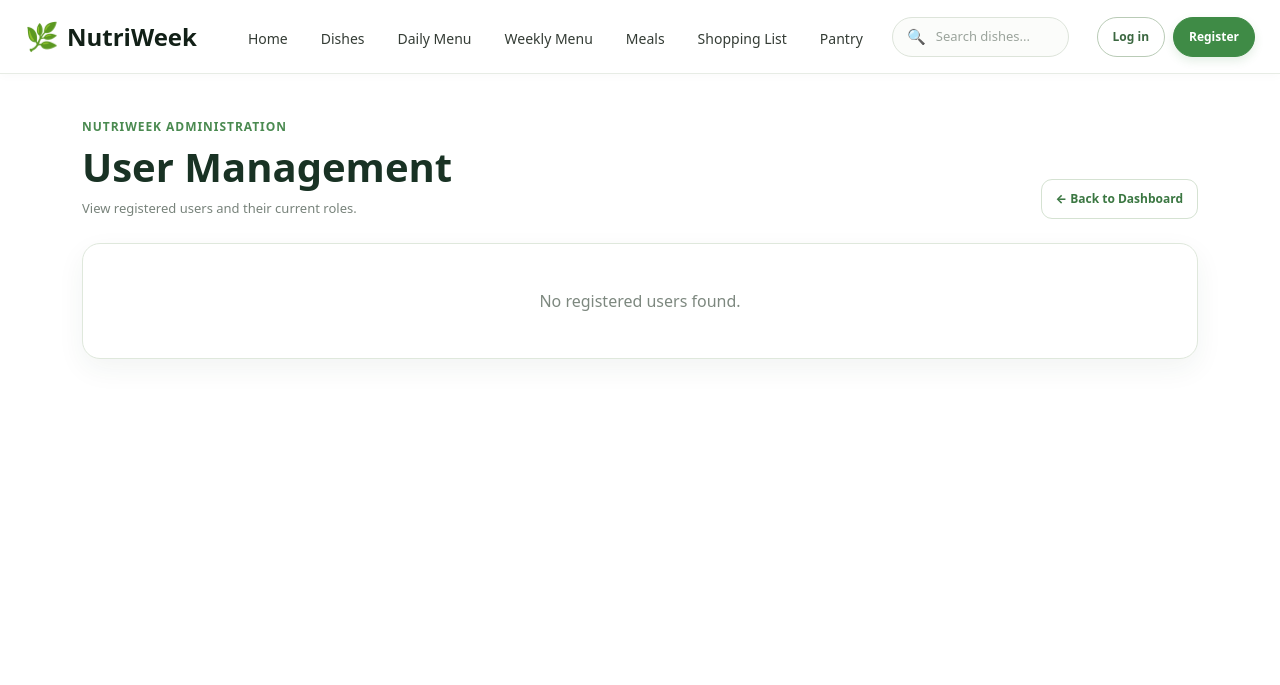
After one commit to SandraNovovic/NutriWeek, an ASP.NET Core app: template NutriWeek/Areas/Admin/Views/UserManagement/Index.cshtml in a window 1280 px wide. The commit adds this page. Shown: the top 685 px of the page. Run offline with ASP.NET Core 8, Linux system fonts and the light colour scheme; the template is opened without the code that fills it, so the values that code supplies are empty; style sheets or scripts are compiled from the project's sources; the project's own start-up code is not run, and a stand-in starts its controllers and pages.

Commit message:
Add admin user management page

```diff
--- /dev/null
+++ b/NutriWeek/Areas/Admin/Views/UserManagement/Index.cshtml
@@ -0,0 +1,246 @@
+@using NutriWeek.Areas.Admin.ViewModels
+
+@model IEnumerable<UserViewModel>
+
+@{
+    ViewData["Title"] = "User Management";
+}
+
+<style>
+
+    .users-page {
+        padding: 44px 0 70px;
+    }
+
+    .users-header {
+        margin-bottom: 24px;
+        display: flex;
+        align-items: flex-end;
+        justify-content: space-between;
+        gap: 18px;
+    }
+
+    .users-eyebrow {
+        margin-bottom: 7px;
+        color: #4a8a50;
+        font-size: 12px;
+        font-weight: 800;
+        letter-spacing: .08em;
+        text-transform: uppercase;
+    }
+
+    .users-title {
+        margin: 0;
+        color: #193224;
+        font-size: 40px;
+        font-weight: 900;
+    }
+
+    .users-subtitle {
+        margin: 8px 0 0;
+        color: #78837b;
+        font-size: 13px;
+    }
+
+    .back-admin-button {
+        padding: 10px 14px;
+        border: 1px solid #d5e2d2;
+        border-radius: 11px;
+        background: white;
+        color: #3b7742;
+        text-decoration: none;
+        font-size: 12px;
+        font-weight: 800;
+    }
+
+    .users-card {
+        overflow: hidden;
+        border: 1px solid #dfe8dc;
+        border-radius: 18px;
+        background: white;
+        box-shadow: 0 10px 28px rgba(38, 67, 43, .06);
+    }
+
+    .users-table {
+        width: 100%;
+        border-collapse: collapse;
+    }
+
+    .users-table th,
+    .users-table td {
+        padding: 15px 18px;
+        border-bottom: 1px solid #edf2eb;
+        text-align: left;
+    }
+
+    .users-table th {
+        background: #f6faf4;
+        color: #6f7b72;
+        font-size: 11px;
+        font-weight: 900;
+        letter-spacing: .04em;
+        text-transform: uppercase;
+    }
+
+    .users-table tr:last-child td {
+        border-bottom: none;
+    }
+
+    .user-email {
+        color: #24382b;
+        font-size: 13px;
+        font-weight: 800;
+    }
+
+    .role-list {
+        display: flex;
+        flex-wrap: wrap;
+        gap: 6px;
+    }
+
+    .role-badge {
+        padding: 5px 9px;
+        border-radius: 999px;
+        background: #edf6e9;
+        color: #3f7d46;
+        font-size: 10px;
+        font-weight: 900;
+    }
+
+    .no-role {
+        color: #9aa39c;
+        font-size: 11px;
+        font-style: italic;
+    }
+
+    .users-empty {
+        padding: 45px 20px;
+        color: #7d887f;
+        text-align: center;
+    }
+
+    @@media (max-width: 700px) {
+
+        .users-header {
+            align-items: flex-start;
+            flex-direction: column;
+        }
+
+        .users-title {
+            font-size: 33px;
+        }
+
+        .users-card {
+            overflow-x: auto;
+        }
+
+        .users-table {
+            min-width: 560px;
+        }
+    }
+
+</style>
+
+
+<div class="users-page">
+
+    <header class="users-header">
+
+        <div>
+
+            <div class="users-eyebrow">
+                NutriWeek Administration
+            </div>
+
+            <h1 class="users-title">
+                User Management
+            </h1>
+
+            <p class="users-subtitle">
+                View registered users and their current roles.
+            </p>
+
+        </div>
+
+
+        <a asp-area="Admin"
+           asp-controller="Home"
+           asp-action="Index"
+           class="back-admin-button">
+
+            ← Back to Dashboard
+
+        </a>
+
+    </header>
+
+
+    <section class="users-card">
+
+        @if (Model.Any())
+        {
+            <table class="users-table">
+
+                <thead>
+
+                    <tr>
+                        <th>Email</th>
+                        <th>Roles</th>
+                    </tr>
+
+                </thead>
+
+
+                <tbody>
+
+                    @foreach (UserViewModel user
+                              in Model)
+                    {
+                        <tr>
+
+                            <td class="user-email">
+                                @user.Email
+                            </td>
+
+                            <td>
+
+                                @if (user.Roles.Any())
+                                {
+                                    <div class="role-list">
+
+                                        @foreach (string role
+                                                  in user.Roles)
+                                        {
+                                            <span class="role-badge">
+                                                @role
+                                            </span>
+                                        }
+
+                                    </div>
+                                }
+                                else
+                                {
+                                    <span class="no-role">
+                                        No role assigned
+                                    </span>
+                                }
+
+                            </td>
+
+                        </tr>
+                    }
+
+                </tbody>
+
+            </table>
+        }
+        else
+        {
+            <div class="users-empty">
+                No registered users found.
+            </div>
+        }
+
+    </section>
+
+</div>
```
Also changed, not shown: NutriWeek/Areas/Admin/Controllers/UserManagementController.cs (added, +66 -0 lines), NutriWeek/Areas/Admin/ViewModels/UserViewModel.cs (added, +12 -0 lines), NutriWeek/Areas/Admin/Views/Home/Index.cshtml (+26 -4 lines).
